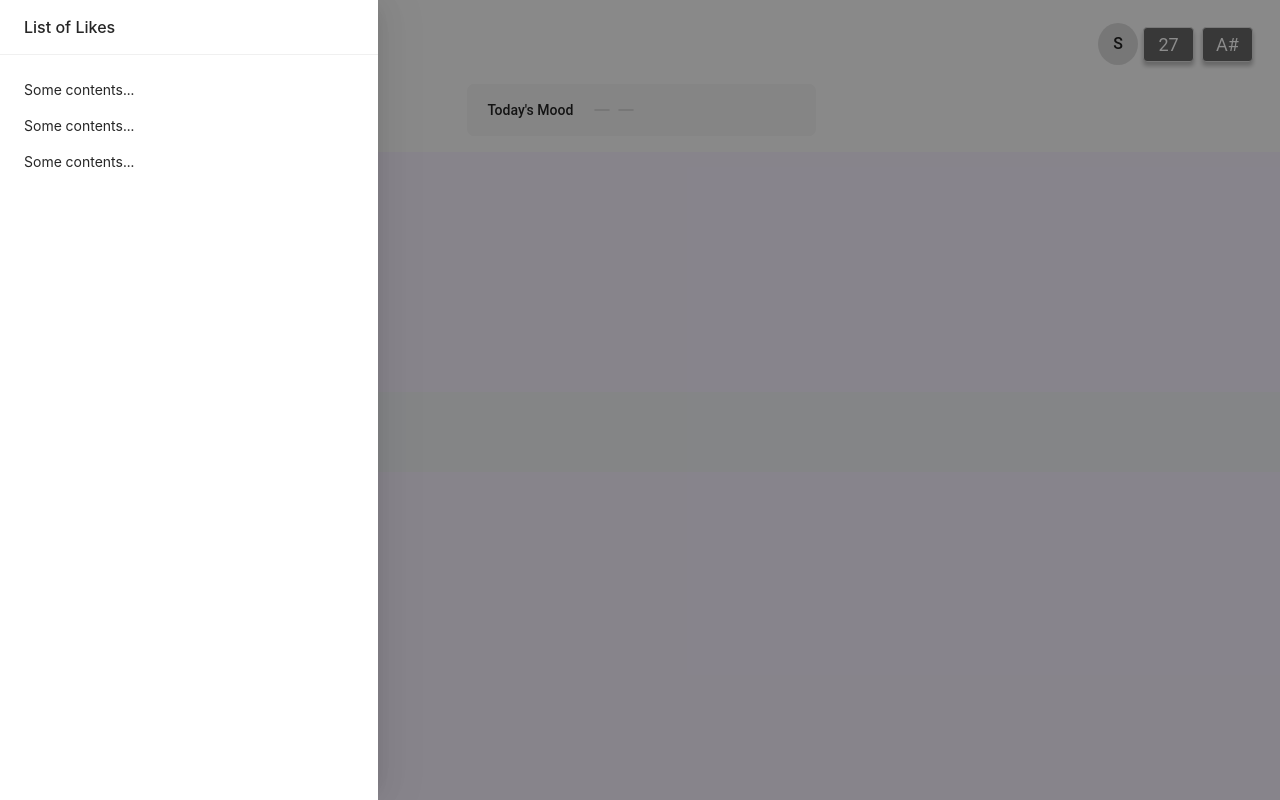
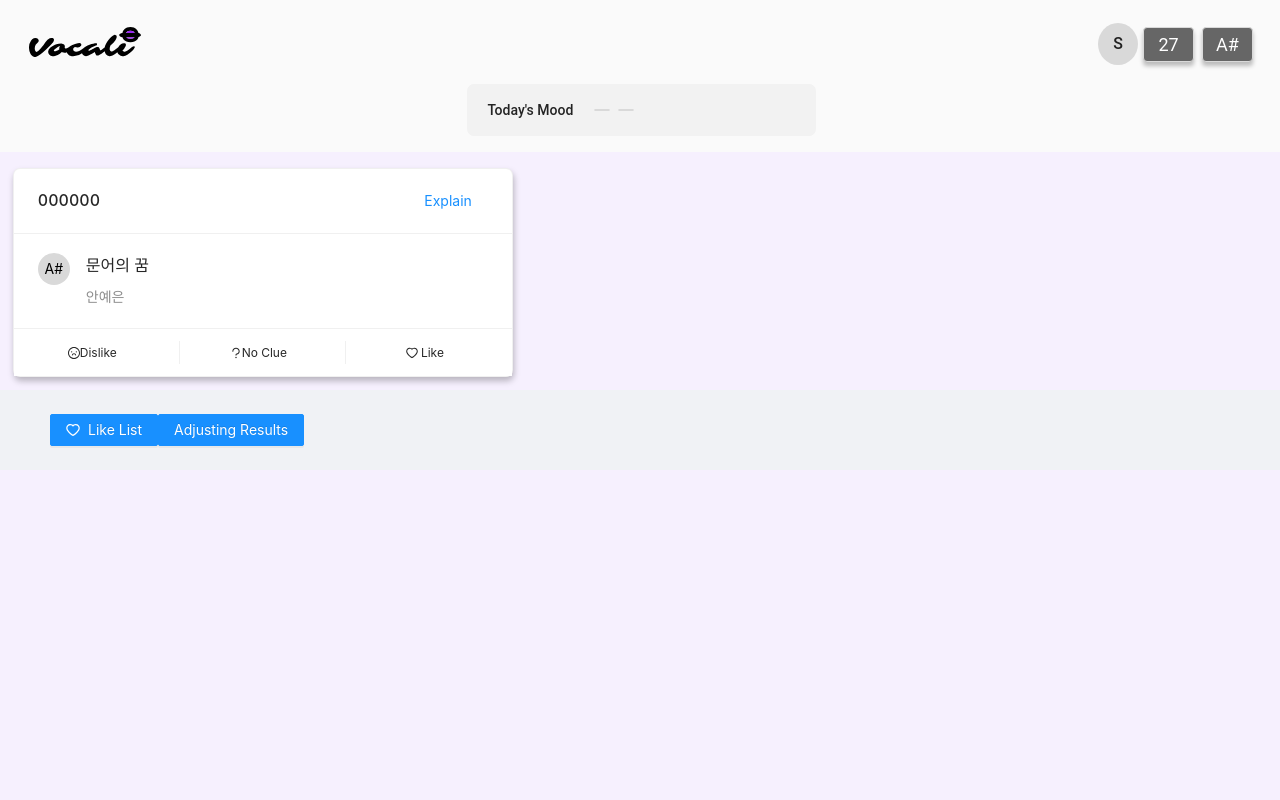
Before and after one commit to Janeseed/vocali-web, a React (Create React App) app: page /result in a window 1280 px wide. Built offline with nearby package versions, Linux system fonts and the light colour scheme.

Commit message:
update result page interaction

```diff
--- a/src/Result.js
+++ b/src/Result.js
@@ -1,7 +1,7 @@
 import React from "react";
 import { withRouter } from "react-router-dom";
 
-import { Button, Skeleton, Card, Layout, Avatar, Popover, Modal, Drawer } from "antd";
+import { Button, Skeleton, Card, Layout, Avatar, Tag, Modal, Drawer } from "antd";
 import {
   FrownOutlined,
   HeartOutlined,
@@ -10,10 +10,21 @@ import {
 
 import "./css/home.css";
 import "./css/result.css";
+import Cookies from "universal-cookie";
 import VocaliHeader from "./Header.js";
 
 const { Header, Content, Footer } = Layout;
 const { Meta } = Card;
+const { CheckableTag } = Tag;
+
+
+const FeedbackTag = {
+  DislikeTag: 'Dislike',
+  NoClueTag: 'No Clue',
+  LikeTag: 'Like'
+};
+
+const tagData = ["dislike", "noclue", "ike"];
 
 class Result extends React.Component {
   nextPath(path) {
@@ -23,7 +34,15 @@ class Result extends React.Component {
   state = {
     songList: [],
     loading: false,
+    modal: false,
+    drawer: false,
+    selectedFeedback: "",
   };
+
+  handleSelectedFeedback(tag, checked) {
+    const nextSelectedFeedback = checked ? tag : "";
+    this.setState({ selectedFeedback: nextSelectedFeedback });
+  }
 
   handleModalChange = () => {
     this.setState({
@@ -32,9 +51,9 @@ class Result extends React.Component {
   };
 
   handleDrawerChange= () => {
-      this.setState({
-          drawer: !this.state.drawer,
-      });
+    this.setState({
+        drawer: !this.state.drawer,
+    });
   }
 
   render() {
@@ -51,6 +70,29 @@ class Result extends React.Component {
     };
     const { artist, title, pitch, songNum } = songInfo;
 
+    function moreInfo() {
+      Modal.info({
+        title: 'The score of consideration',
+        content: (
+          <div>
+            <div className="score-div">
+              <p className="score-title">Pitch</p>
+              <p className="score">0</p>
+            </div>
+            <div className="score-div">
+              <p className="score-title">Song Preference</p>
+              <p className="score">0</p>
+            </div>
+            <div className="score-div">
+              <p className="score-title">Mood</p>
+              <p className="score">0</p>
+            </div>
+          </div>
+        ),
+        onOk() {},
+      });
+    }
+
     return (
       <Layout className="layout">
         <VocaliHeader />
@@ -59,30 +101,30 @@ class Result extends React.Component {
             <Card
               className="song-info"
               title={songNum}
-              extra={<a href="#">More</a>}
-              style={{ width: 170, marginTop: 16 }}
+              extra={<Button type="link" onClick={moreInfo}>Explain</Button>}
+              style={{ width: 500, marginTop: 16 }}
               actions={[
-                <Popover title="dislike" trigger="click">
-                  <Button
-                    className="taste-button"
-                    type="text"
-                    icon={<FrownOutlined key="dislike" />}
-                  />
-                </Popover>,
-                <Popover title="don't know" trigger="click">
-                  <Button
-                    className="taste-button"
-                    type="text"
-                    icon={<QuestionOutlined key="don't know" />}
-                  />
-                </Popover>,
-                <Popover title="like" trigger="click">
-                  <Button
-                    className="taste-button"
-                    type="text"
-                    icon={<HeartOutlined key="like" />}
-                  />
-                </Popover>,
+                <CheckableTag
+                  key="dislike"
+                  checked={this.state.selectedFeedback === "dislike"}
+                  onChange={(checked) => this.handleSelectedFeedback("dislike", checked)}
+                >
+                  <FrownOutlined />Dislike
+                </CheckableTag>,
+                <CheckableTag
+                  key="noclue"
+                  checked={this.state.selectedFeedback === "noclue"}
+                  onChange={(checked) => this.handleSelectedFeedback("noclue", checked)}
+                >
+                  <QuestionOutlined />No Clue
+                </CheckableTag>,
+                <CheckableTag
+                  key="like"
+                  checked={this.state.selectedFeedback === "like"}
+                  onChange={(checked) => this.handleSelectedFeedback("like", checked)}
+                >
+                  <HeartOutlined /> Like
+                </CheckableTag>
               ]}
             >
               <Skeleton loading={loading} avatar active>
@@ -119,17 +161,19 @@ class Result extends React.Component {
           <Drawer
               title="List of Likes"
               placement="left"
-              closable={false}
+              closable={true}
               onClose={this.handleDrawerChange}
-              visible={this.handleDrawerChange}
+              visible={this.state.drawer}
           >
-              <p>Some contents...</p>
-              <p>Some contents...</p>
-              <p>Some contents...</p>
+              <Card sstyle={{ width: 170, height: 100 }}>
+                <p className="songNum">000000</p>
+                <p className="song-title">문어의 꿈</p>
+                <p className="artist">안예은</p>
+              </Card>
           </Drawer>
         </Content>
         <Footer>
-            <Button className="show-like-button" type="primary" icon={<HeartOutlined />}>Like List</Button>
+            <Button className="show-like-button" type="primary" icon={<HeartOutlined />} onClick={this.handleDrawerChange}>Like List</Button>
             <Button className="adjust-button" type="primary" onClick={this.handleModalChange}>Adjusting Results</Button>
         </Footer>
       </Layout>
--- a/src/Weight.js
+++ b/src/Weight.js
@@ -9,7 +9,7 @@ import { UserOutlined, LeftOutlined } from '@ant-design/icons';
 
 import "./css/home.css";
 import "./css/weight.css";
-import Logo from "./vocali_logo2.svg";
+import VocaliHeader from "./Header.js";
 
 const { Header, Footer, Sider, Content } = Layout;
 
@@ -47,21 +47,7 @@ class Weight extends React.Component {
         const { moodWeight, pitchWeight, songPrefWeight } = this.state;
         return (
             <Layout className="layout">
-                <Header className="header">
-                    <img className="App-logo" src={Logo} alt="Vocali Logo"/>
-                    <div className="user-info">
-                        <Avatar className = "avatar" style={{ backgroundColor: '#D9D9D9' }}>S</Avatar>
-                        <Tag className="age-info">27</Tag>
-                        <Tag className="pitch-info">A#</Tag>
-                    </div>
-                    <div className="mood-dashboard">
-                        <p className="mood-title-chosen">Today's Mood</p>
-                        <div className="chosen-info">
-                            <Tag className="whom-info">Alone</Tag>
-                            <Tag className="mood-info">Happy</Tag>
-                        </div>
-                    </div>
-                </Header>
+                <VocaliHeader />
                 <Content style={{ textAlign: 'center' , backgroundColor: '#ffffff'}}>
                     <div className="weight-dashboard">
                         <div className="consideration-title">Weights of Consideration</div>
@@ -110,7 +96,7 @@ class Weight extends React.Component {
                             </Row>
                         </div>
                     </div>
-                    <Button className="find-button" onClick={() => this.nextPath("/result")} Type="primary" Class="standard" State="normal">FIND SONG</Button>
+                    <Button className="find-button" onClick={() => this.nextPath("/result")} Type="primary" Class="standard" State="normal">Go to Result</Button>
                 </Content>
             </Layout>
         )
--- a/src/css/result.css
+++ b/src/css/result.css
@@ -18,3 +18,7 @@
 .taste-button {
   align-content: center;
 }
+
+.socre-div{
+  align-items: flex-start;
+}
```
